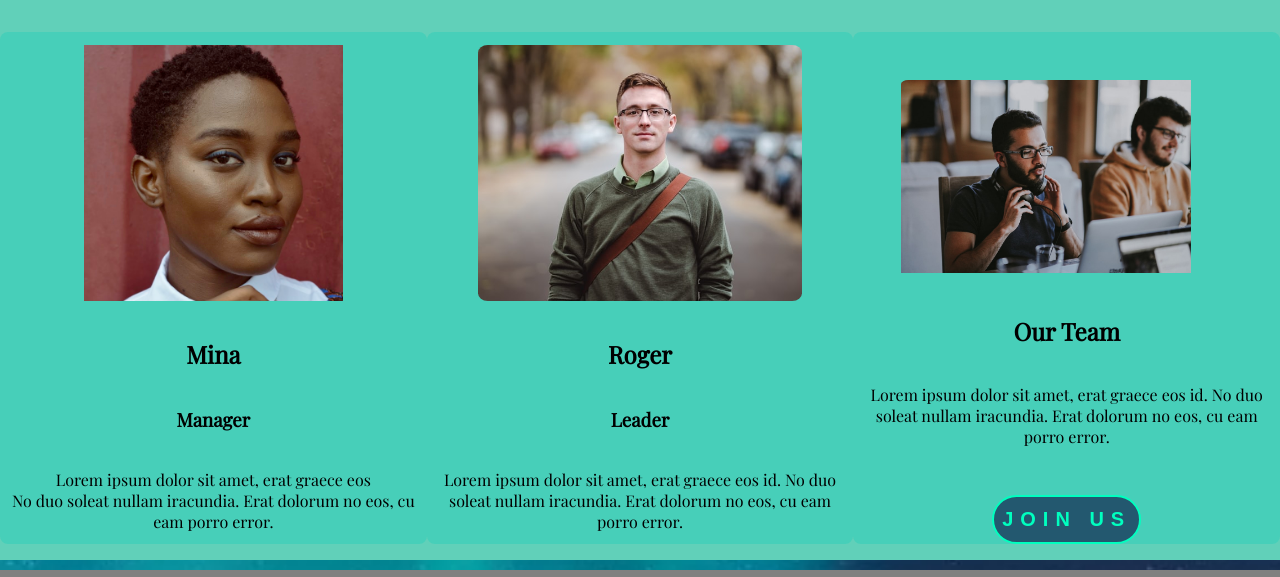
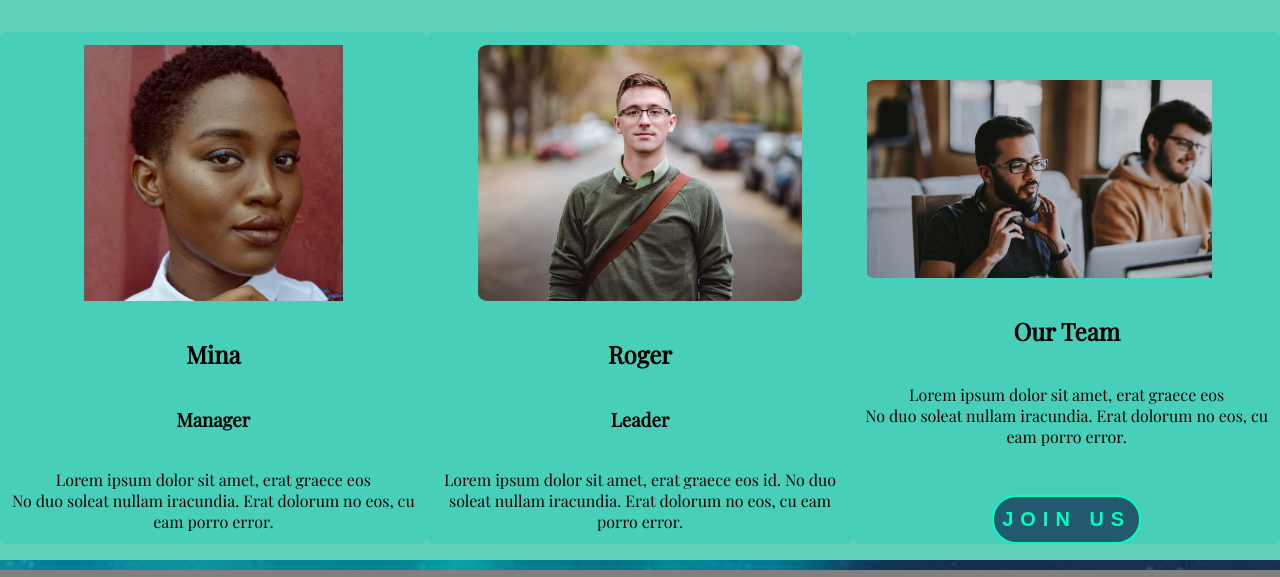
Before and after one commit to Elham-Ahmadzadeh/Blue-page, a plain HTML site: page index.html in a window 1280 px wide. Shown: the part 705-1282 px from the top of the page. Drawn offline with nearby package versions, Linux system fonts and the light colour scheme.

Commit message:
changed the size of group picture

```diff
--- a/css/style.css
+++ b/css/style.css
@@ -210,8 +210,8 @@ the items will be in a line */
 }
 
 .group-image {
-  width: 85%;
-  height: 60%;
+  width: 101%;
+  height: 105%;
   background-image: url(../img/team.jpeg);
   border-radius: 2%;
   background-repeat: no-repeat;
@@ -335,7 +335,7 @@ p {
 }
 #subject {
   padding: 20px;
-  height: 87%;
+  height: 100%;
   width: 90%;
 }
 #submit {
--- a/index.html
+++ b/index.html
@@ -79,8 +79,9 @@
             <figure class="group-image"></figure>
             <h2>Our Team</h2>
             <p>
-              Lorem ipsum dolor sit amet, erat graece eos id. No duo soleat
-              nullam iracundia. Erat dolorum no eos, cu eam porro error.
+              Lorem ipsum dolor sit amet, erat graece eos <br />
+              No duo soleat nullam iracundia. Erat dolorum no eos, cu eam porro
+              error.
             </p>
             <button class="button2">JOIN US</button>
           </article>
```
